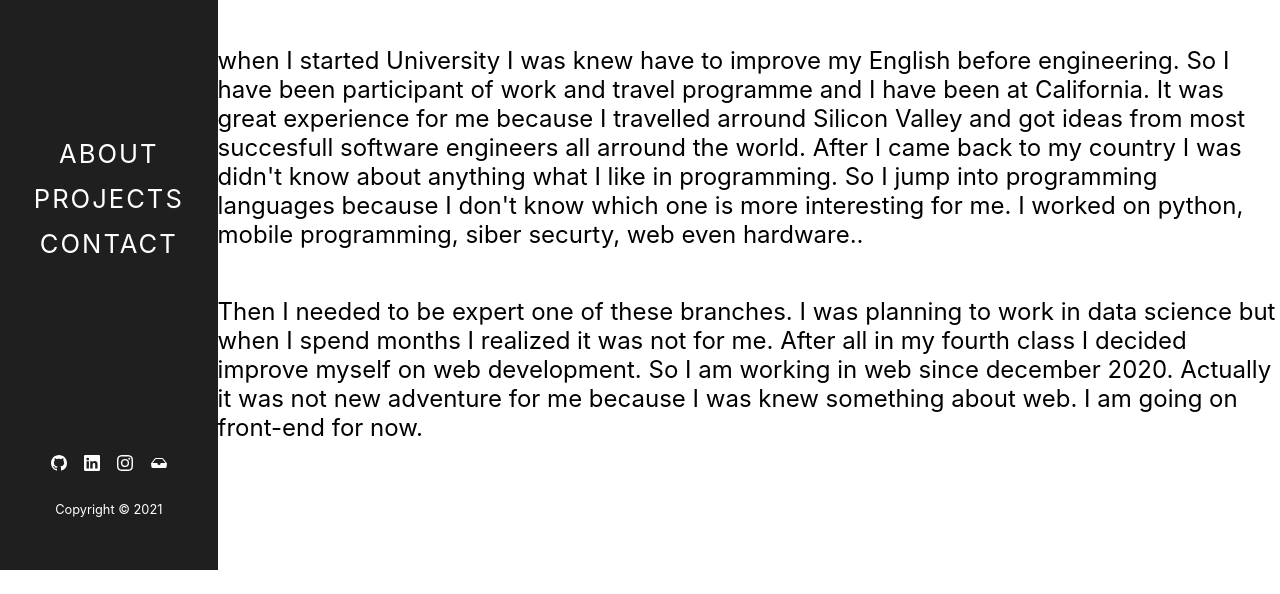
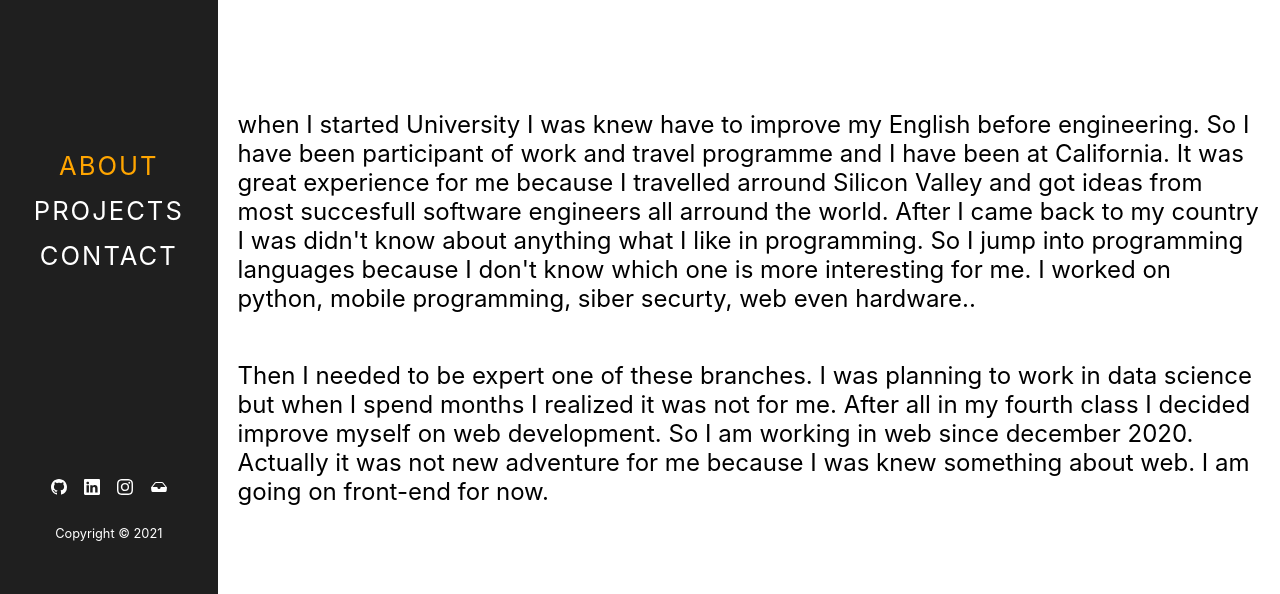
Before and after one commit to onurinan/personalWebPage, a plain HTML site: page index.html in a window 1280 px wide. In both pictures the pointer is over the link "ABOUT". Shown: the part 230-824 px from the top of the page. Before the commit the page ends 800 px from the top, so only its background shows below. Drawn offline with Linux system fonts and the light colour scheme.

Commit message:
hover effect added on nav-bar

```diff
--- a/style.css
+++ b/style.css
@@ -91,7 +91,9 @@ a{
     display: grid;
 }
 
-.nav-bar
+.nav-bar a:hover{
+    color: orange;
+}
 
 /* Main */
 .roadmap{
```
